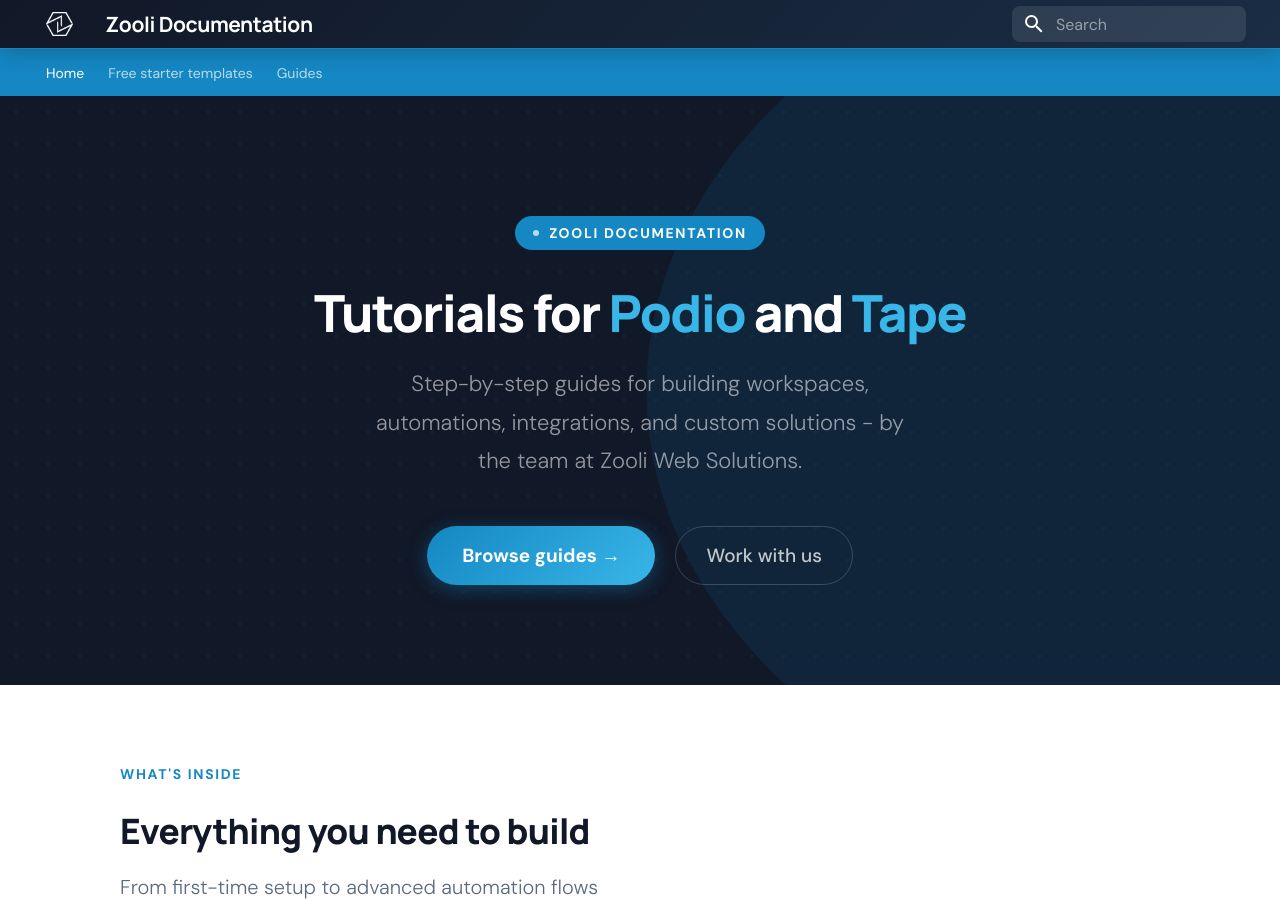
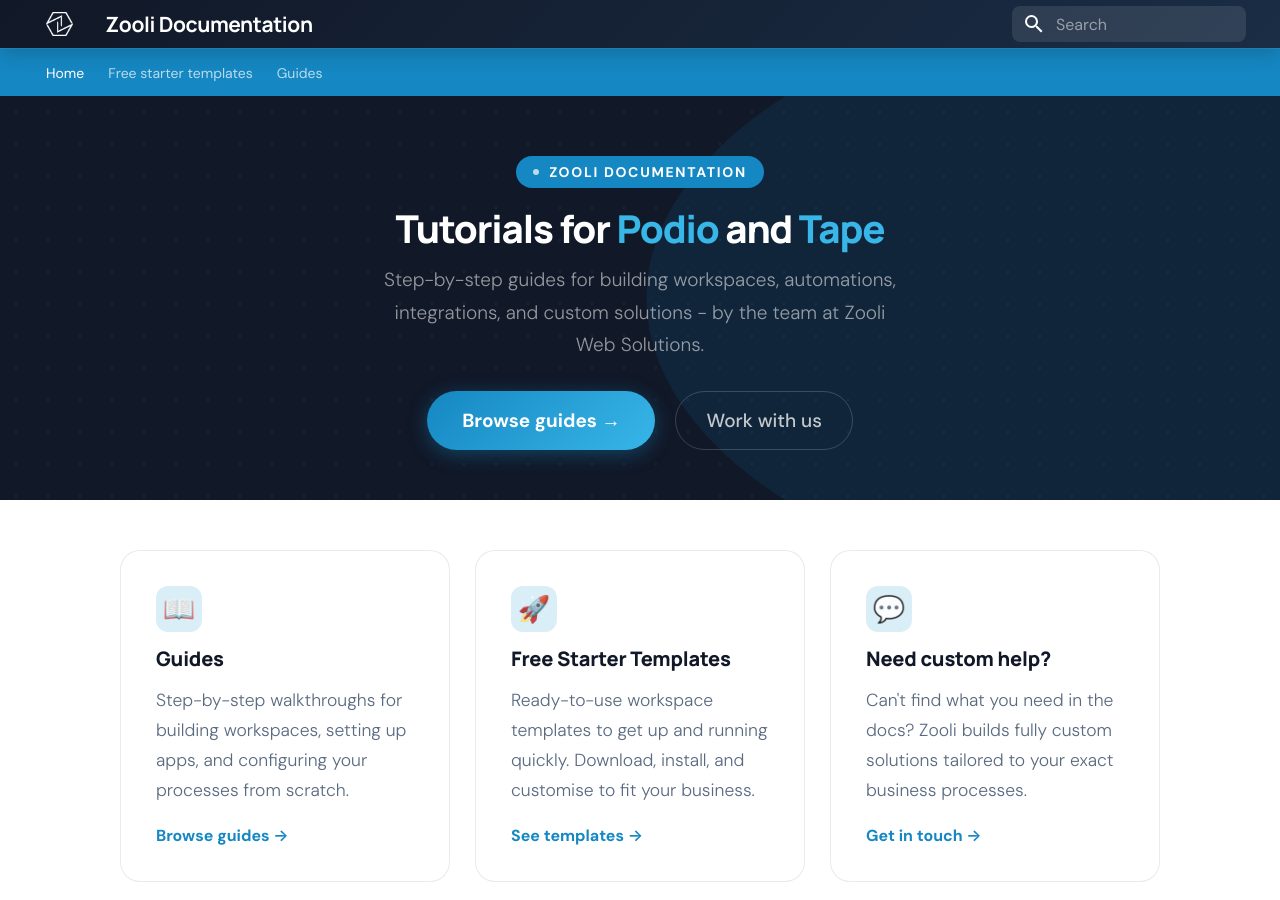
Before and after one commit to Zooli-LLC/Documentation, an MkDocs documentation site: the page built from docs/index.md, in a window 1280 px wide and 900 px high. Built offline with MkDocs 1.6.1 and Material for MkDocs 9.7.7, drawn with Linux system fonts in a browser that asks for light colours; some of the changed text lies outside the part shown.

Commit message:
Add files via upload

```diff
--- a/overrides/home.html
+++ b/overrides/home.html
@@ -13,11 +13,10 @@
     position: relative;
     overflow: hidden;
     background: #111827;
-    padding: 6rem 4rem 5rem;
+    padding: 3rem 4rem 2.5rem;
     display: flex;
     align-items: center;
     justify-content: center;
-    min-height: 420px;
   }
 
   /* Blue ellipse — matches main site */
@@ -59,9 +58,9 @@
     text-transform: uppercase;
     color: #ffffff;
     background: #1587c2;
-    padding: 0.4rem 0.9rem;
+    padding: 0.35rem 0.85rem;
     border-radius: 100px;
-    margin-bottom: 1.75rem;
+    margin-bottom: 1rem;
   }
 
   .home-eyebrow::before {
@@ -73,12 +72,12 @@
 
   .home-hero h1 {
     font-family: 'Manrope', sans-serif !important;
-    font-size: clamp(2.25rem, 4vw, 3.75rem) !important;
+    font-size: clamp(1.75rem, 3vw, 2.75rem) !important;
     font-weight: 800 !important;
     color: #ffffff !important;
     letter-spacing: -0.03em !important;
     line-height: 1.08 !important;
-    margin: 0 0 1.25rem !important;
+    margin: 0 0 0.75rem !important;
     border: none !important;
     padding: 0 !important;
   }
@@ -88,12 +87,12 @@
   }
 
   .home-hero p {
-    font-size: 1.1rem;
+    font-size: 0.95rem;
     font-weight: 300;
     color: rgba(255,255,255,0.55);
-    max-width: 560px;
-    margin: 0 auto 2.25rem;
-    line-height: 1.75;
+    max-width: 520px;
+    margin: 0 auto 1.5rem;
+    line-height: 1.7;
   }
 
   .home-hero-actions {
@@ -147,7 +146,7 @@
 
   /* ── SECTION WRAPPER ── */
   .home-section {
-    padding: 4rem 4rem;
+    padding: 2.5rem 4rem 2rem;
     max-width: 1200px;
     margin: 0 auto;
   }
@@ -389,10 +388,6 @@
 
 <!-- ── TOPIC CARDS ── -->
 <div class="home-section">
-  <span class="home-section-label">What's inside</span>
-  <h2 class="home-section-title">Everything you need to build</h2>
-  <p class="home-section-sub">From first-time setup to advanced automation flows - find what you need below.</p>
-
   <div class="home-cards">
 
     <a href="guides/" class="home-card">
@@ -402,7 +397,7 @@
       <span class="home-card-arrow">Browse guides →</span>
     </a>
 
-    <a href="free-starter-templates/" class="home-card">
+    <a href="free_starter_templates/" class="home-card">
       <div class="home-card-icon">🚀</div>
       <div class="home-card-title">Free Starter Templates</div>
       <div class="home-card-desc">Ready-to-use workspace templates to get up and running quickly. Download, install, and customise to fit your business.</div>
```
